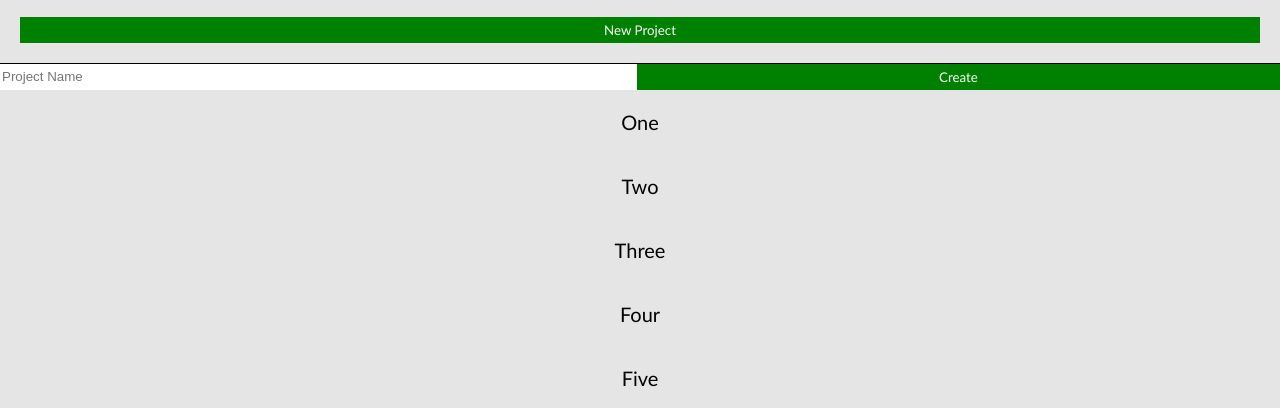
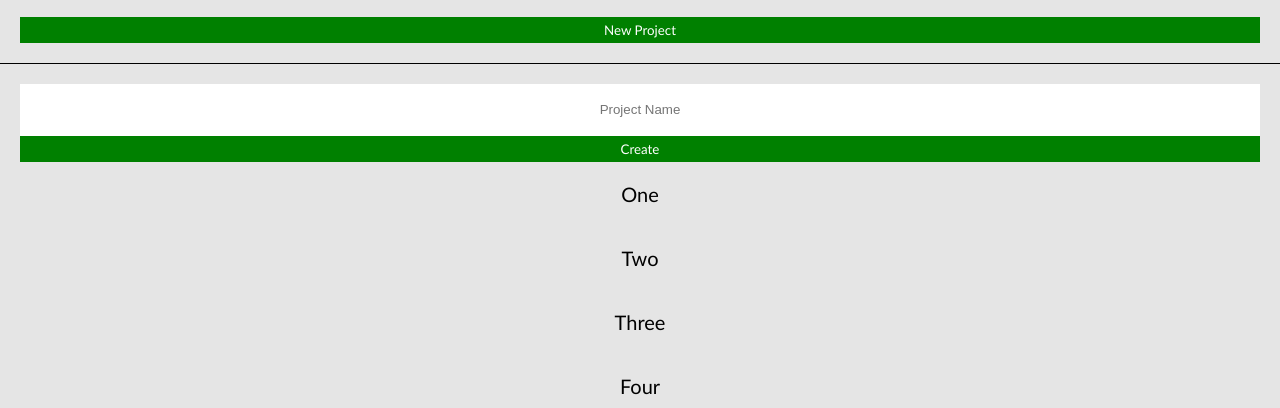
Before and after one commit to brandonricharda/todo-list, a plain HTML site: page index.html in a window 1280 px wide. Both pictures are taken after a click on the button "New Project". Shown: the part 103-511 px from the top of the page. Drawn offline with Linux system fonts and the light colour scheme.

Commit message:
Update new project form style

```diff
--- a/styles.css
+++ b/styles.css
@@ -44,7 +44,7 @@ nav > p, #tasks-container {
     flex: 1;
 }
 
-#project-list, #task-list, .task-metadata {
+#project-list, #task-list, .task-metadata, #project-form-container {
     flex-direction: column;
 }
 
@@ -63,7 +63,15 @@ button {
     padding: 5px;
 }
 
+#project-name-input {
+    line-height: 50px;
+}
+
 /* Misc */
+
+#project-name-input {
+    text-align: center;
+}
 
 #projects-container {
     background-color: #E5E5E5;
@@ -139,4 +147,12 @@ nav > p {
     #new-project-button, #new-task-button {
         margin: 0px 20px 20px 20px;
     }
+
+    #project-submit-button, #project-name-input {
+        margin: 0px 20px 0px 20px;
+    }
+
+    #project-form-container {
+        margin-top: 20px;
+    }
 }
```
